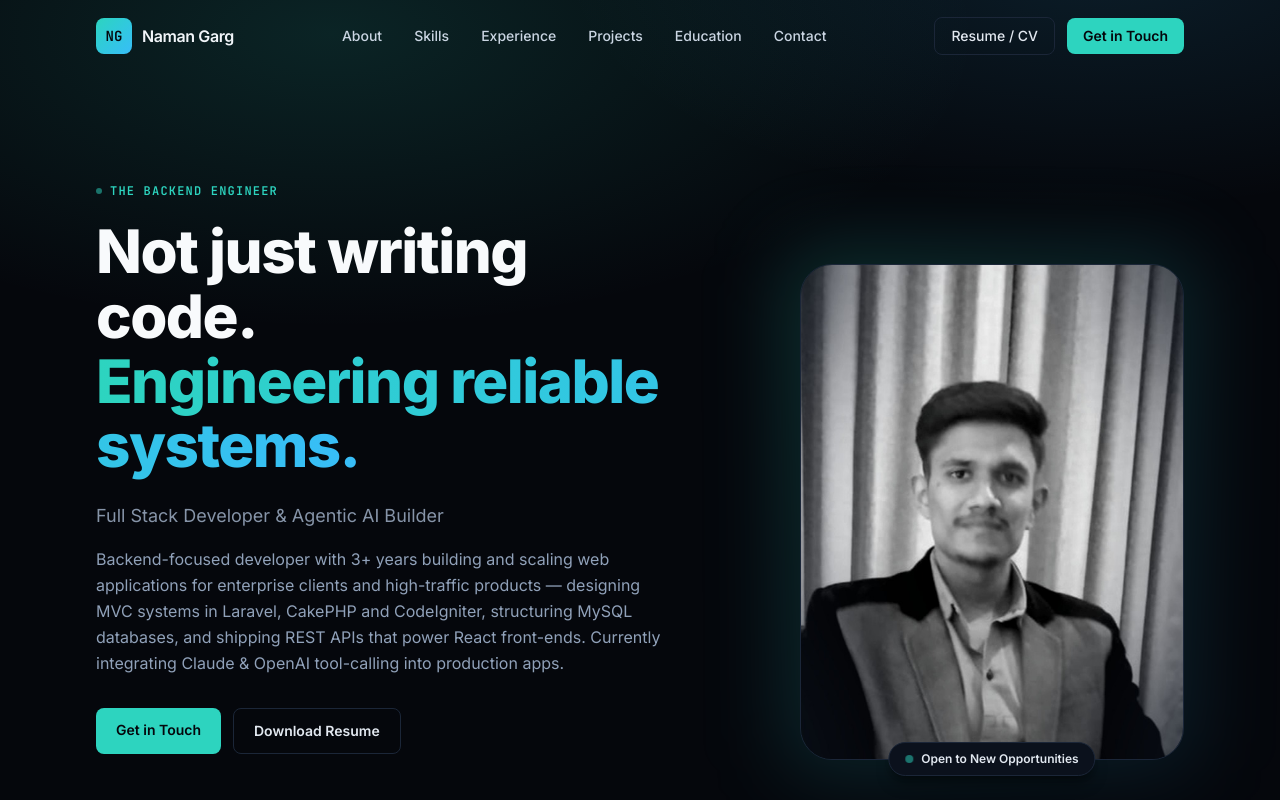
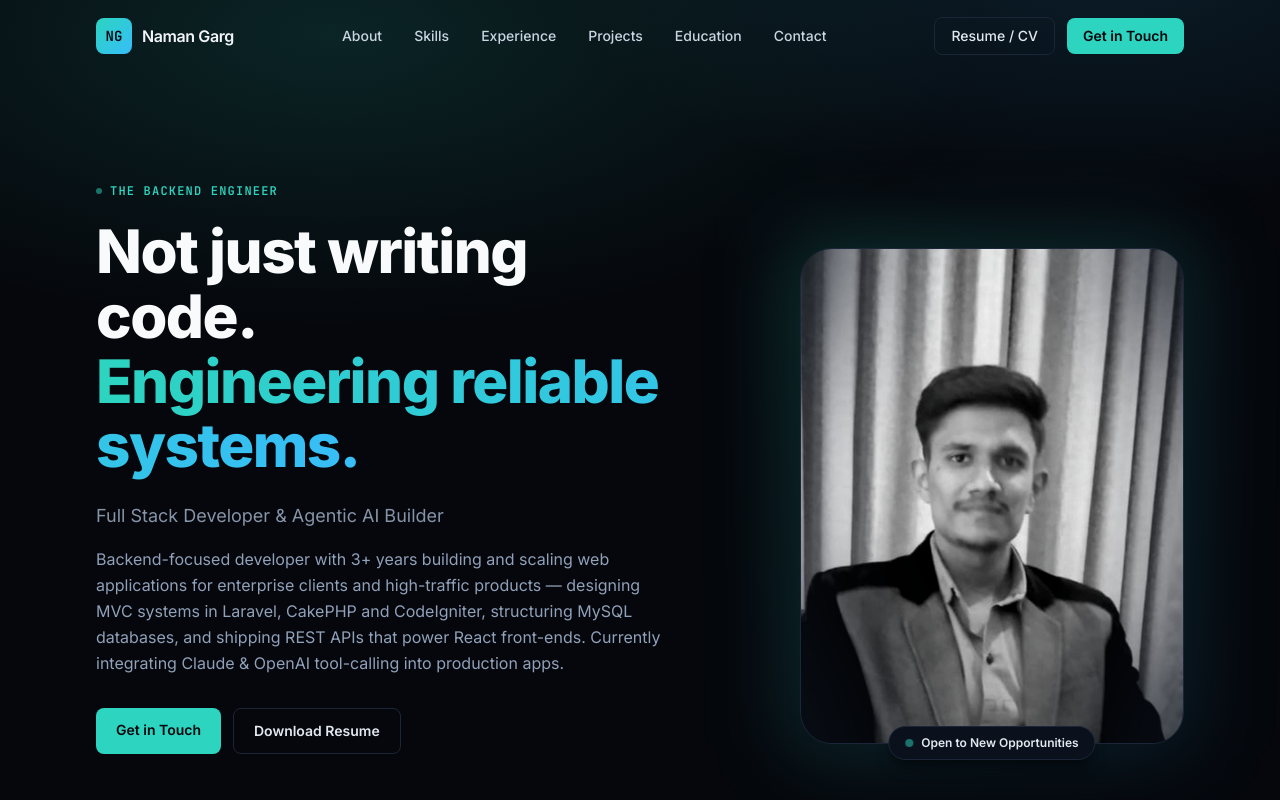
Before and after one commit to namngarg/namngarg.github.io, a plain HTML site: page index.html in a window 1280 px wide. Shown: the top 800 px of the page. Drawn offline with Linux system fonts and the light colour scheme.

Commit message:
Move desktop hero photo up further still
Co-Authored-By: Claude Sonnet 5 <noreply@anthropic.com>

```diff
--- a/css/style.css
+++ b/css/style.css
@@ -113,7 +113,7 @@ body {
     order: initial;
     justify-content: flex-end;
     align-self: center;
-    margin-top: -5rem;
+    margin-top: -7rem;
   }
   /* Bigger, portrait-shaped photo on desktop instead of a small square. */
   .hero-photo-frame {
```
